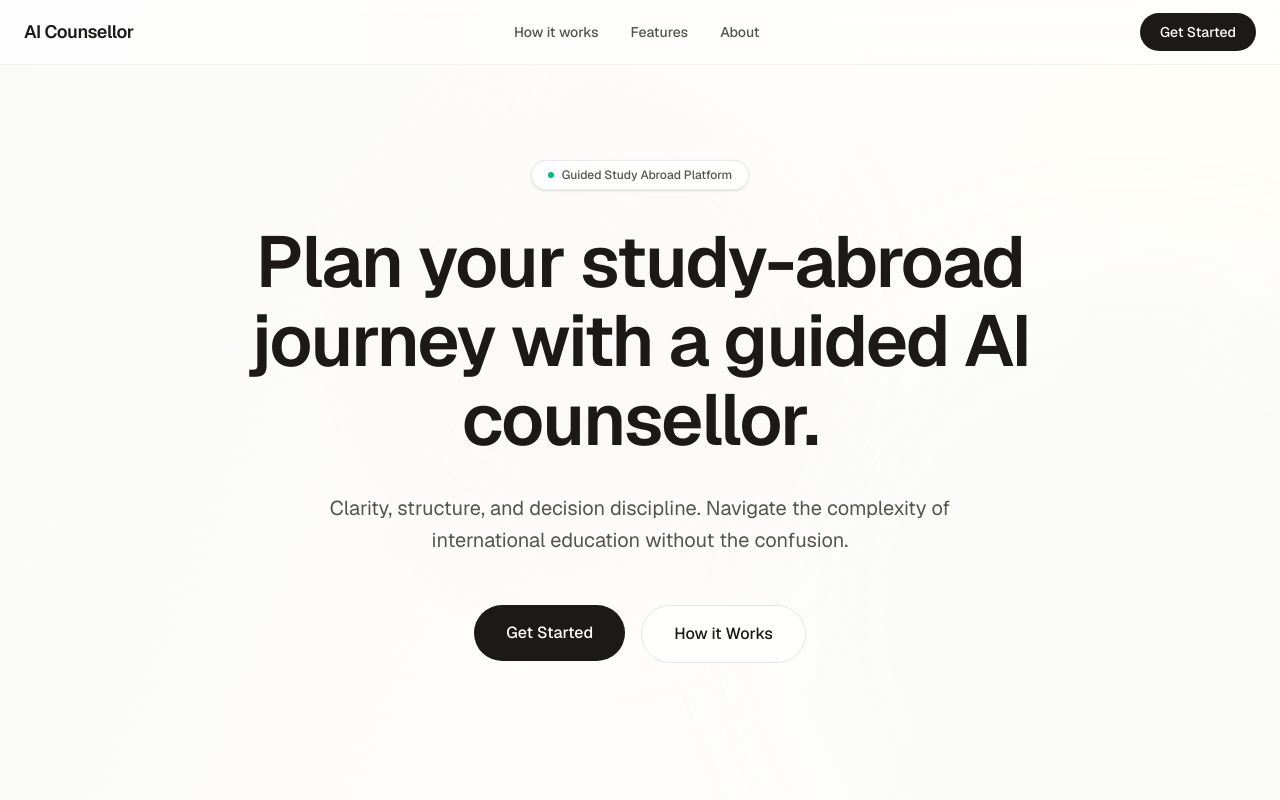
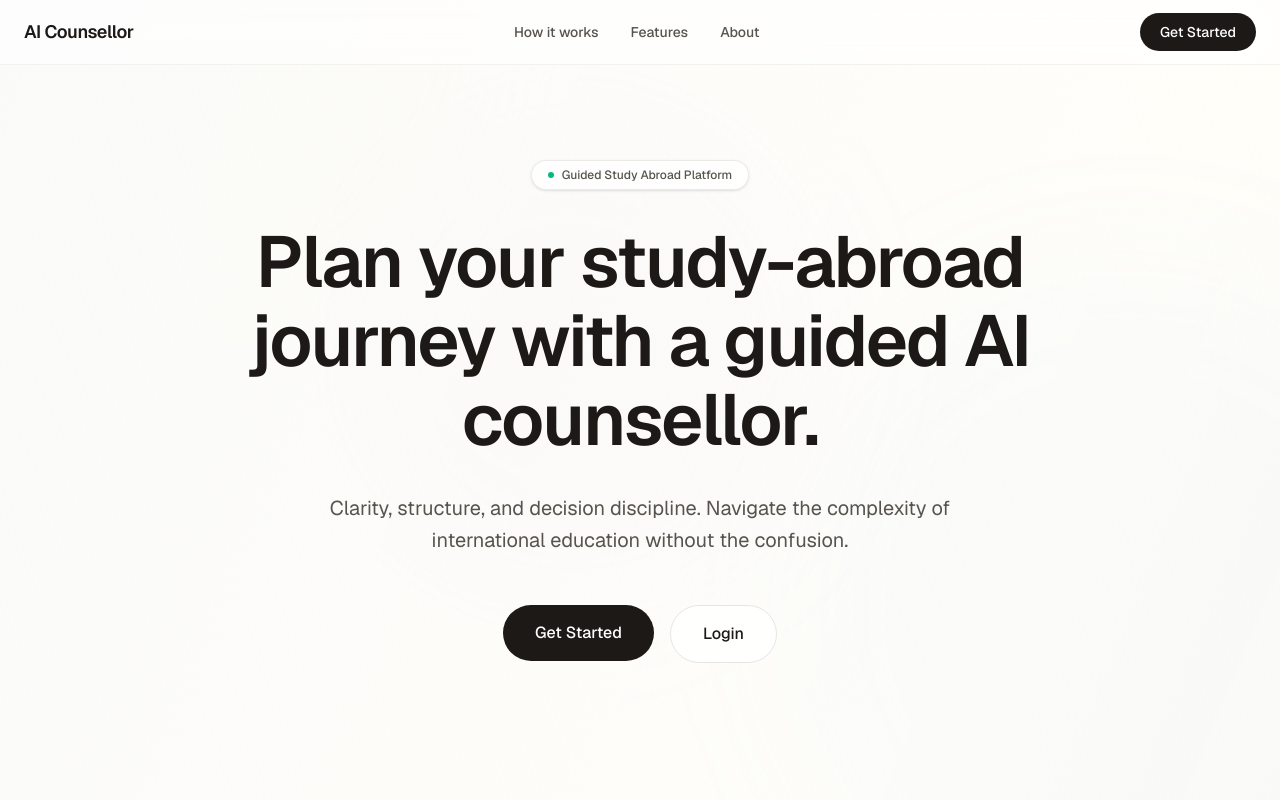
Before and after one commit to Pozhilan2006/ai-counsellor-frontend, a Next.js app: page / in a window 1280 px wide. Shown: the top 800 px of the page. Built offline with nearby package versions, Linux system fonts and the light colour scheme.

Commit message:
Restore landing page as entry point with Login secondary CTA

```diff
--- a/app/page.tsx
+++ b/app/page.tsx
@@ -149,10 +149,10 @@ export default function Home() {
               </motion.div>
               <motion.div whileHover={{ y: -2 }} transition={{ duration: 0.2 }}>
                 <Link
-                  href="#how-it-works"
+                  href="/login"
                   className="inline-flex items-center justify-center px-8 py-4 text-base font-medium bg-white/80 backdrop-blur-sm text-stone-900 border border-stone-200 rounded-full hover:bg-white hover:border-stone-300 transition-all duration-300 hover:shadow-lg hover:shadow-stone-200/50"
                 >
-                  How it Works
+                  Login
                 </Link>
               </motion.div>
             </motion.div>
```
